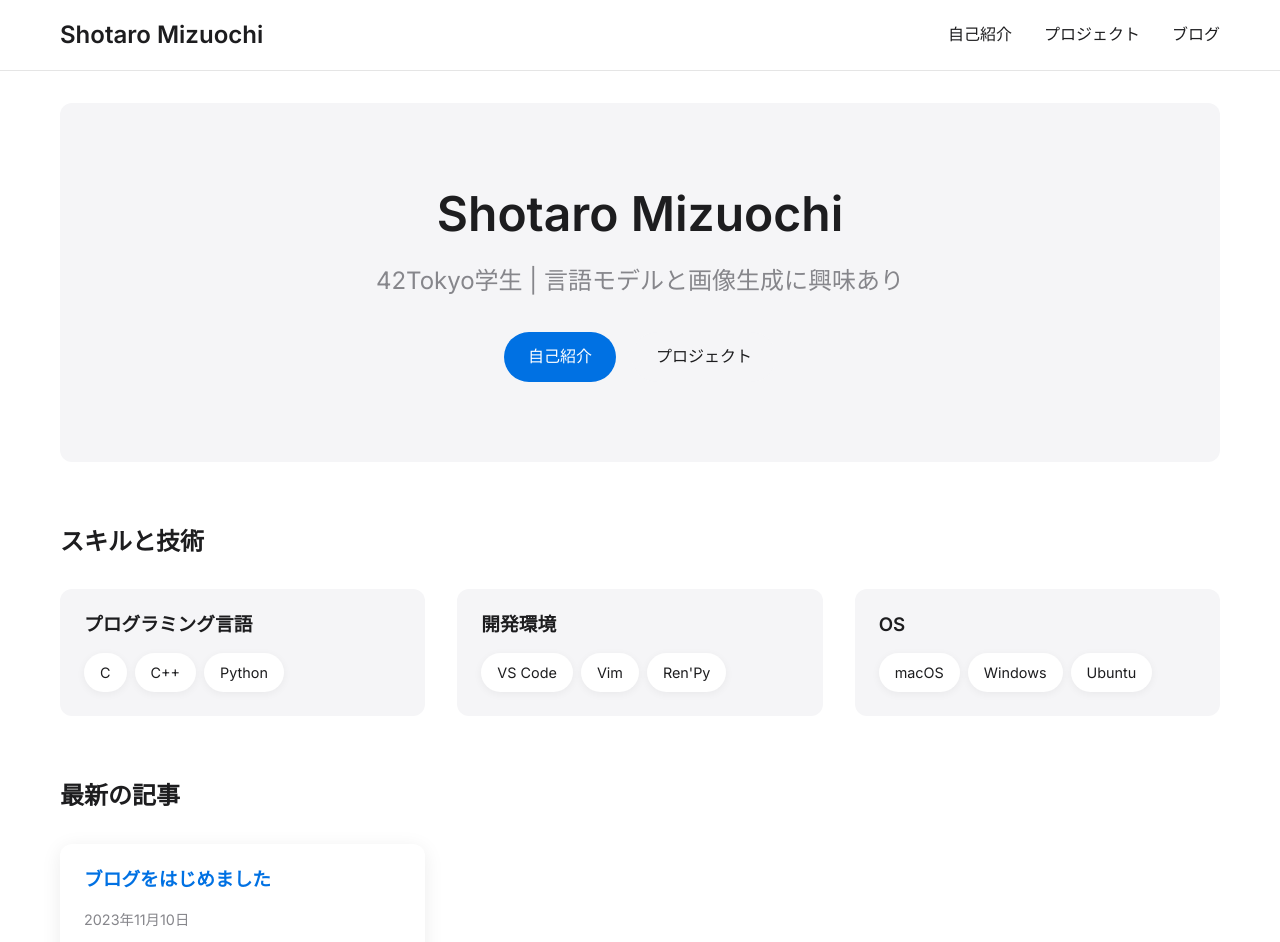
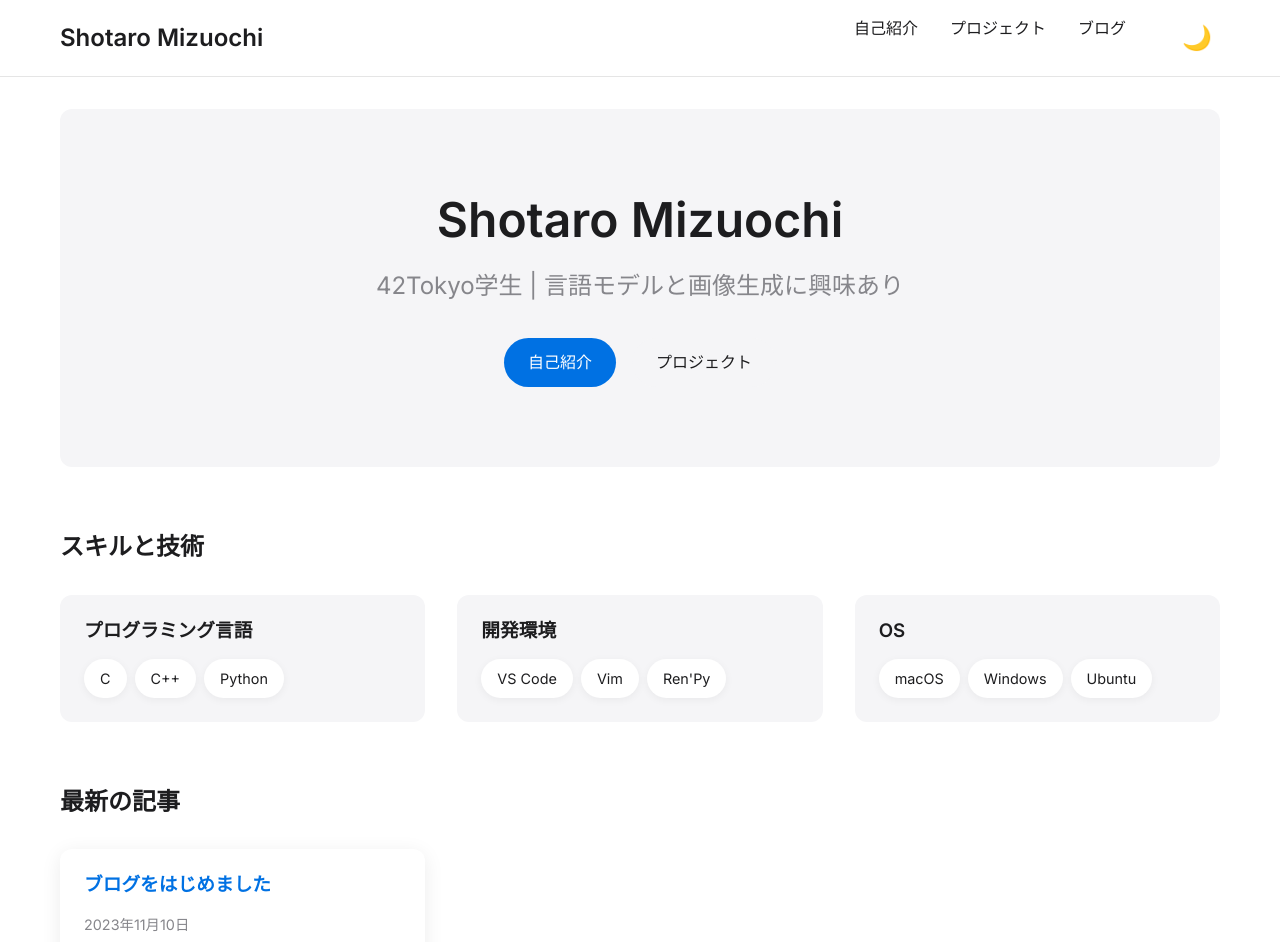
Before and after one commit to smizuoch/smizuoch.github.io, a Jekyll site: the page built from index.md, in a window 1280 px wide and 1400 px high. Shown: the top 942 px of the window. Built offline with Jekyll 4.4.1, drawn with Linux system fonts in a browser that asks for light colours.

Commit message:
テーマ切替機能を追加し、スタイルをダークモードに対応させる

```diff
--- a/_layouts/default.html
+++ b/_layouts/default.html
@@ -16,6 +16,10 @@
         <a href="{{ '/about' | relative_url }}" class="nav-link">自己紹介</a>
         <a href="{{ '/projects' | relative_url }}" class="nav-link">プロジェクト</a>
         <a href="{{ '/blog' | relative_url }}" class="nav-link">ブログ</a>
+        <button id="theme-toggle" class="theme-toggle-button" aria-label="Toggle theme">
+          <!-- Icon will be added by JS -->
+          ☀️
+        </button>
       </nav>
     </div>
   </header>
@@ -40,5 +44,7 @@
       </div>
     </div>
   </footer>
+
+  <script src="{{ '/assets/js/theme.js' | relative_url }}"></script>
 </body>
 </html>
--- a/assets/css/style.css
+++ b/assets/css/style.css
@@ -1,15 +1,42 @@
 /* 基本設定 */
 :root {
+  /* Light Theme (Default) */
   --primary-color: #0071e3;
   --secondary-color: #1d1d1f;
   --background-color: #fff;
   --text-color: #1d1d1f;
   --light-gray: #f5f5f7;
   --medium-gray: #86868b;
+  --header-bg: rgba(255, 255, 255, 0.8);
+  --card-bg: #fff;
+  --card-shadow: 0 4px 20px rgba(0, 0, 0, 0.08);
+  --border-color: rgba(0, 0, 0, 0.1);
+  --button-secondary-bg: var(--light-gray);
+  --button-secondary-hover-bg: #e8e8e8;
+  --code-bg: var(--light-gray);
+
   --border-radius: 12px;
-  --box-shadow: 0 4px 20px rgba(0, 0, 0, 0.08);
-  --transition: all 0.3s ease;
+  --transition-duration: 0.3s;
+  --transition-timing: ease;
+  --transition: all var(--transition-duration) var(--transition-timing);
 }
+
+[data-theme="dark"] {
+  --primary-color: #0a84ff; /* Slightly brighter blue for dark mode */
+  --secondary-color: #f5f5f7; /* Light text on dark background */
+  --background-color: #161617; /* Dark background */
+  --text-color: #f5f5f7;
+  --light-gray: #2c2c2e; /* Darker gray */
+  --medium-gray: #8e8e93; /* Lighter gray for secondary text */
+  --header-bg: rgba(22, 22, 23, 0.8); /* Dark header background */
+  --card-bg: #1c1c1e; /* Dark card background */
+  --card-shadow: 0 4px 20px rgba(0, 0, 0, 0.2); /* Adjusted shadow for dark */
+  --border-color: rgba(255, 255, 255, 0.15);
+  --button-secondary-bg: var(--light-gray);
+  --button-secondary-hover-bg: #3a3a3c;
+  --code-bg: var(--light-gray);
+}
+
 
 * {
   margin: 0;
@@ -22,6 +49,7 @@
   line-height: 1.6;
   color: var(--text-color);
   background-color: var(--background-color);
+  transition: background-color var(--transition-duration) var(--transition-timing), color var(--transition-duration) var(--transition-timing);
 }
 
 .container {
@@ -52,13 +80,14 @@
 
 /* ヘッダー */
 .site-header {
-  background-color: rgba(255, 255, 255, 0.8);
+  background-color: var(--header-bg);
   backdrop-filter: blur(10px);
   -webkit-backdrop-filter: blur(10px);
-  border-bottom: 1px solid rgba(0, 0, 0, 0.1);
+  border-bottom: 1px solid var(--border-color);
   position: sticky;
   top: 0;
   z-index: 100;
+  transition: background-color var(--transition-duration) var(--transition-timing), border-color var(--transition-duration) var(--transition-timing);
   padding: 1rem 0;
 }
 
@@ -71,7 +100,8 @@
 .site-logo {
   font-size: 1.5rem;
   font-weight: 600;
-  color: var(--secondary-color);
+  color: var(--text-color); /* Use text-color for better contrast switching */
+  transition: color var(--transition-duration) var(--transition-timing);
 }
 
 .site-nav {
@@ -80,8 +110,9 @@
 }
 
 .nav-link {
-  color: var(--secondary-color);
+  color: var(--text-color); /* Use text-color */
   font-weight: 500;
+  transition: color var(--transition-duration) var(--transition-timing);
 }
 
 .nav-link:hover {
@@ -95,6 +126,7 @@
   background-color: var(--light-gray);
   border-radius: var(--border-radius);
   margin: 2rem 0;
+  transition: background-color var(--transition-duration) var(--transition-timing);
 }
 
 .hero-section h1 {
@@ -106,6 +138,7 @@
   font-size: 1.5rem;
   color: var(--medium-gray);
   margin-bottom: 2rem;
+  transition: color var(--transition-duration) var(--transition-timing);
 }
 
 .cta-buttons {
@@ -124,26 +157,26 @@
 
 .btn-primary {
   background-color: var(--primary-color);
-  color: white;
+  color: #fff; /* Ensure high contrast */
 }
 
 .btn-primary:hover {
-  background-color: #0051a2;
-  color: white;
+  filter: brightness(1.1); /* Generic hover effect */
+  color: #fff;
 }
 
 .btn-secondary {
-  background-color: var(--light-gray);
-  color: var(--secondary-color);
+  background-color: var(--button-secondary-bg);
+  color: var(--text-color);
 }
 
 .btn-secondary:hover {
-  background-color: #e8e8e8;
+  background-color: var(--button-secondary-hover-bg);
 }
 
 .btn-outline {
   border: 1px solid var(--medium-gray);
-  color: var(--secondary-color);
+  color: var(--text-color);
 }
 
 .btn-outline:hover {
@@ -166,17 +199,18 @@
   background-color: var(--light-gray);
   border-radius: var(--border-radius);
   padding: 1.5rem;
-  transition: var(--transition);
+  transition: var(--transition), transform var(--transition-duration) var(--transition-timing), box-shadow var(--transition-duration) var(--transition-timing);
 }
 
 .skill-category:hover {
   transform: translateY(-5px);
-  box-shadow: var(--box-shadow);
+  box-shadow: var(--card-shadow);
 }
 
 .skill-category h3 {
   margin-bottom: 1rem;
-  color: var(--secondary-color);
+  color: var(--text-color);
+  transition: color var(--transition-duration) var(--transition-timing);
 }
 
 .skill-items {
@@ -186,11 +220,13 @@
 }
 
 .skill-item {
-  background-color: white;
+  background-color: var(--card-bg); /* Use card background */
+  color: var(--text-color);
   padding: 0.5rem 1rem;
   border-radius: 100px;
   font-size: 0.9rem;
   box-shadow: 0 2px 8px rgba(0, 0, 0, 0.05);
+  transition: background-color var(--transition-duration) var(--transition-timing), color var(--transition-duration) var(--transition-timing);
 }
 
 /* 最新記事セクション */
@@ -206,11 +242,11 @@
 }
 
 .post-card {
-  background-color: white;
+  background-color: var(--card-bg);
   border-radius: var(--border-radius);
   padding: 1.5rem;
-  box-shadow: var(--box-shadow);
-  transition: var(--transition);
+  box-shadow: var(--card-shadow);
+  transition: var(--transition), transform var(--transition-duration) var(--transition-timing), box-shadow var(--transition-duration) var(--transition-timing);
 }
 
 .post-card:hover {
@@ -221,11 +257,13 @@
   color: var(--medium-gray);
   font-size: 0.9rem;
   margin-bottom: 0.5rem;
+  transition: color var(--transition-duration) var(--transition-timing);
 }
 
 .post-excerpt {
-  color: var(--secondary-color);
+  color: var(--text-color);
   margin-bottom: 1rem;
+  transition: color var(--transition-duration) var(--transition-timing);
 }
 
 .read-more {
@@ -255,8 +293,9 @@
   max-width: 100%;
   height: auto;
   border-radius: var(--border-radius);
-  box-shadow: var(--box-shadow);
-  transition: var(--transition);
+  box-shadow: var(--card-shadow);
+  transition: var(--transition), transform var(--transition-duration) var(--transition-timing), box-shadow var(--transition-duration) var(--transition-timing);
+  background-color: var(--card-bg); /* Ensure stats cards also switch */
 }
 
 .stats-card:hover {
@@ -279,6 +318,7 @@
 .post-meta {
   color: var(--medium-gray);
   margin-top: 0.5rem;
+  transition: color var(--transition-duration) var(--transition-timing);
 }
 
 .post-content {
@@ -296,11 +336,12 @@
 }
 
 .post-content pre {
-  background-color: var(--light-gray);
+  background-color: var(--code-bg);
   padding: 1rem;
   border-radius: var(--border-radius);
   overflow-x: auto;
   margin: 1.5rem 0;
+  transition: background-color var(--transition-duration) var(--transition-timing);
 }
 
 /* フッター */
@@ -308,6 +349,7 @@
   background-color: var(--light-gray);
   padding: 2rem 0;
   margin-top: 4rem;
+  transition: background-color var(--transition-duration) var(--transition-timing);
 }
 
 .footer-content {
@@ -325,6 +367,23 @@
 
 .social-link {
   color: var(--medium-gray);
+  transition: color var(--transition-duration) var(--transition-timing);
+}
+
+/* Theme Toggle Button Styles */
+.theme-toggle-button {
+  background: none;
+  border: none;
+  cursor: pointer;
+  font-size: 1.5rem; /* Adjust size as needed */
+  padding: 0.5rem;
+  margin-left: 1rem; /* Add some space */
+  color: var(--text-color);
+  transition: color var(--transition-duration) var(--transition-timing), transform var(--transition-duration) var(--transition-timing);
+}
+
+.theme-toggle-button:hover {
+  transform: scale(1.1);
 }
 
 /* レスポンシブデザイン */
--- /dev/null
+++ b/assets/js/theme.js
@@ -0,0 +1,52 @@
+const themeToggle = document.getElementById('theme-toggle');
+const htmlElement = document.documentElement; // Target the <html> element
+const lightIcon = '☀️';
+const darkIcon = '🌙';
+
+// Function to set the theme
+function setTheme(theme) {
+  if (theme === 'dark') {
+    htmlElement.setAttribute('data-theme', 'dark');
+    themeToggle.textContent = lightIcon; // Show light icon to switch back
+    localStorage.setItem('theme', 'dark');
+  } else {
+    htmlElement.setAttribute('data-theme', 'light');
+    themeToggle.textContent = darkIcon; // Show dark icon to switch
+    localStorage.setItem('theme', 'light');
+  }
+}
+
+// Function to toggle the theme
+function toggleTheme() {
+  const currentTheme = htmlElement.getAttribute('data-theme') || 'light';
+  const newTheme = currentTheme === 'light' ? 'dark' : 'light';
+  setTheme(newTheme);
+}
+
+// Function to get the preferred theme (localStorage > system > default)
+function getPreferredTheme() {
+  const storedTheme = localStorage.getItem('theme');
+  if (storedTheme) {
+    return storedTheme;
+  }
+  // Check system preference
+  if (window.matchMedia && window.matchMedia('(prefers-color-scheme: dark)').matches) {
+    return 'dark';
+  }
+  return 'light'; // Default to light
+}
+
+// Initial theme setup on page load
+const preferredTheme = getPreferredTheme();
+setTheme(preferredTheme);
+
+// Add event listener for the button click
+themeToggle.addEventListener('click', toggleTheme);
+
+// Optional: Listen for changes in system preference
+window.matchMedia('(prefers-color-scheme: dark)').addEventListener('change', event => {
+  // Only change if the user hasn't manually set a theme via the button
+  if (!localStorage.getItem('theme')) {
+    setTheme(event.matches ? 'dark' : 'light');
+  }
+});
```
